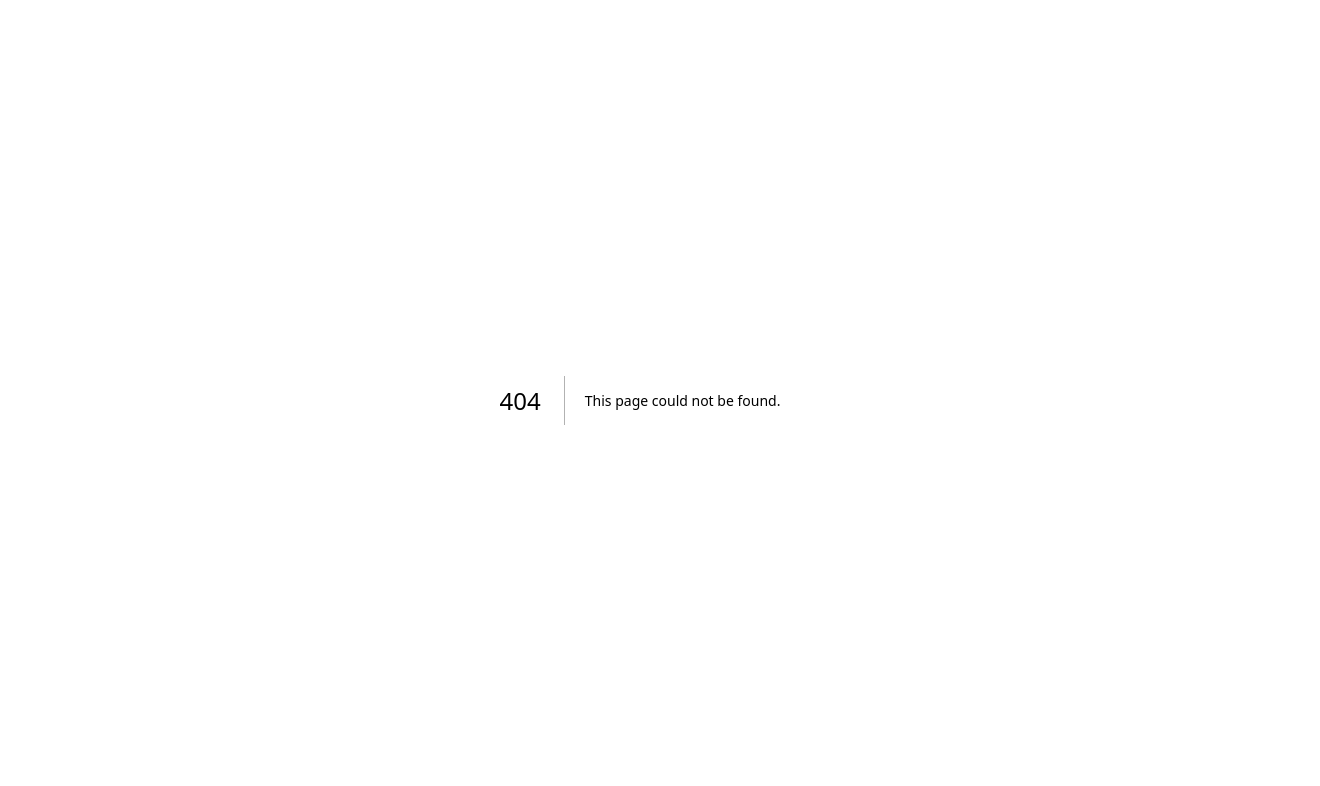
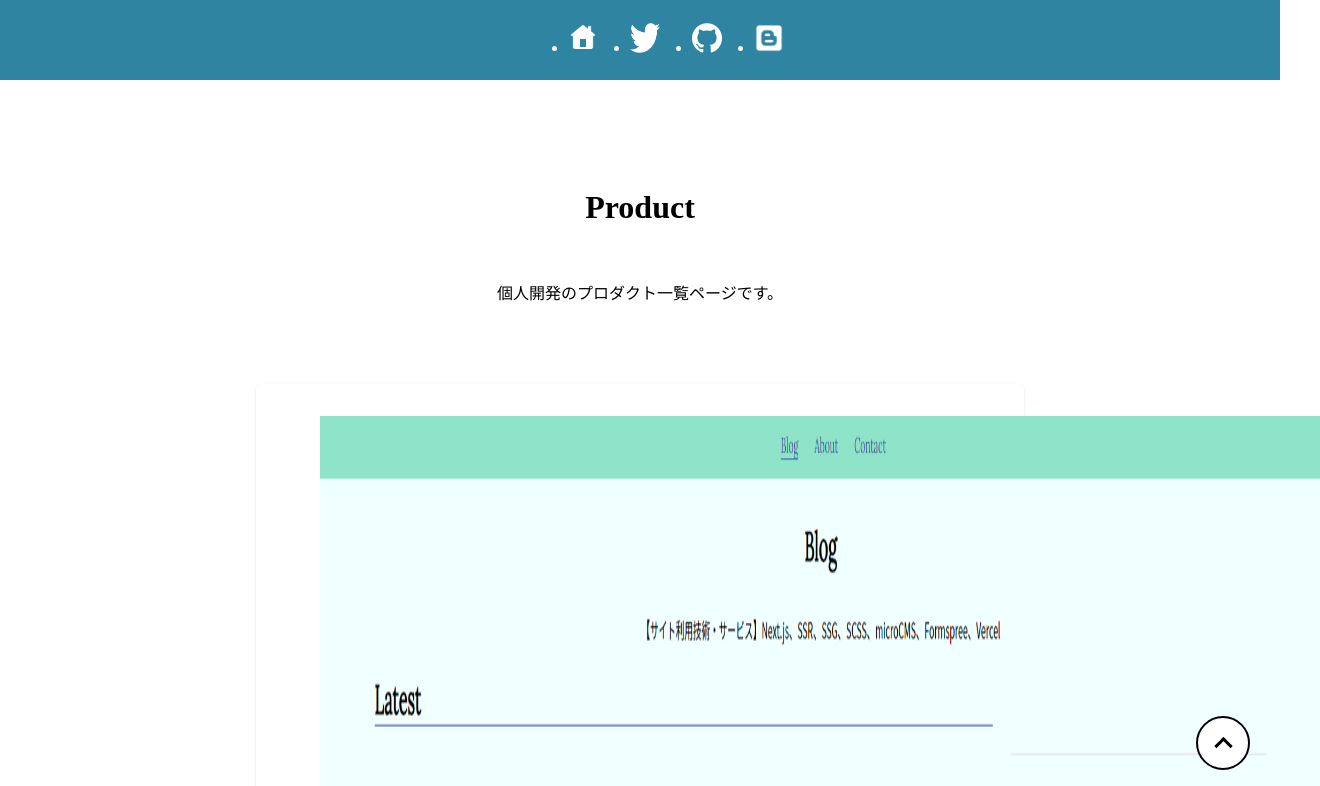
Before and after one commit to Mogy1945/myportfolio, a Next.js app: page /Product in a window 1280 px wide. Before the commit this address had no page. Shown: the top 786 px of the page, 1320 px wide, since content can reach past the window. Built offline with nearby package versions, Linux system fonts and the light colour scheme.

Commit message:
Add: プロダクト一覧ページを作成した。
下記部品を元に作成。
-ページタイトル
-ページタイトル下部の説明文言
-プロダクト一覧（➡component化）
-ページトップへ戻るボタン

feature:#6

```diff
--- /dev/null
+++ b/src/pages/Product.tsx
@@ -0,0 +1,50 @@
+import Head from 'next/head'
+import Link from 'next/link'
+import React from 'react'
+import styles from '../styles/Product.module.scss'
+import Header from '@/components/Header/Header'
+import Products from '@/components/Product_products/Products'
+
+const Profile: React.FC = () => {
+  return (
+    <>
+      <Head>
+        <title>Product | Mogy Portfolio</title>
+        <meta name='description' content='MogyのPortfolioサイトのプロダクト一覧ページです。' />
+        <link rel='icon' href='/favicon.ico' />
+      </Head>
+      <Header></Header>
+      <main className={styles.container}>
+        <h1>Product</h1>
+
+        <p className={styles.comment}>個人開発のプロダクト一覧ページです。</p>
+
+        <div className={styles.productContainer}>
+          <Products
+            linkUrl='https://mogyblog-zeta.vercel.app/'
+            srcUrl='/img/Product/product_link_blog.png'
+            name='Mogy-Blog'
+            date='2022/11'
+            detail='私のブログです。本格的に個人開発を実践しようと思い作成した初めてのプロダクトです。microCMSと繋げることで、投稿と同時に内容が反映されるようになっています。また、SSGを利用することで、スムーズなUXに仕上げています。'
+            skill='Next.js、SSR、SSG、SCSS、microCMS、Formspree、Vercel'
+          />
+          <Products
+            linkUrl='https://myportfolio-five-virid.vercel.app/'
+            srcUrl='/img/Product/product_link_portfolio.png'
+            name='Mogy-Portfolio'
+            date='2022/12'
+            detail='私のポートフォリオです。ブログに引き続き2番目のプロダクトです。TypeScriptを勉強し、プロダクトとして利用したかったため、TSで作成しました。お仕事を依頼したい方の目線で動線やデザインを作成しています。'
+            skill='TypeScript、Next.js、SCSS、Formspree、Vercel'
+          />
+        </div>
+        {/* productContainer */}
+      </main>
+      {/* container */}
+      <Link className={styles.pageTop} href='#'>
+        <span className={styles.pageTopArrow}></span>
+      </Link>
+    </>
+  )
+}
+
+export default Profile
```
